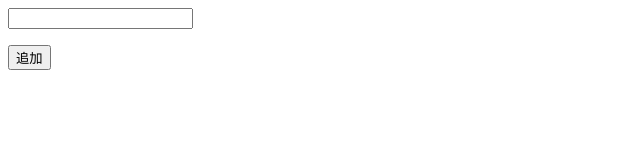
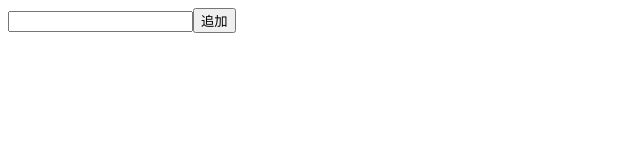
Before and after one commit to mami-inuzuka/vue_note_app, a plain HTML site: page index.html in a window 1280 px wide. Shown: the whole page, without its empty margins (0-640 px from the left). Drawn offline with nearby package versions, Linux system fonts and the light colour scheme.

Commit message:
追加ボタンの位置を変更

```diff
--- a/index.html
+++ b/index.html
@@ -7,14 +7,14 @@
   </head>
   <body>
     <div id="app">
-      <input ref="text">
+      <input ref="text"><button v-on:click="save">追加</button>
       <ul>
         <li v-for="item in todoLists">
           {{ item.text }}
           <button v-on:click="remove(item)">削除</button>
         </li>
       </ul>
-      <button v-on:click="save">追加</button>
+
     </div>
     <script src="index.js"></script>
   </body>
```
